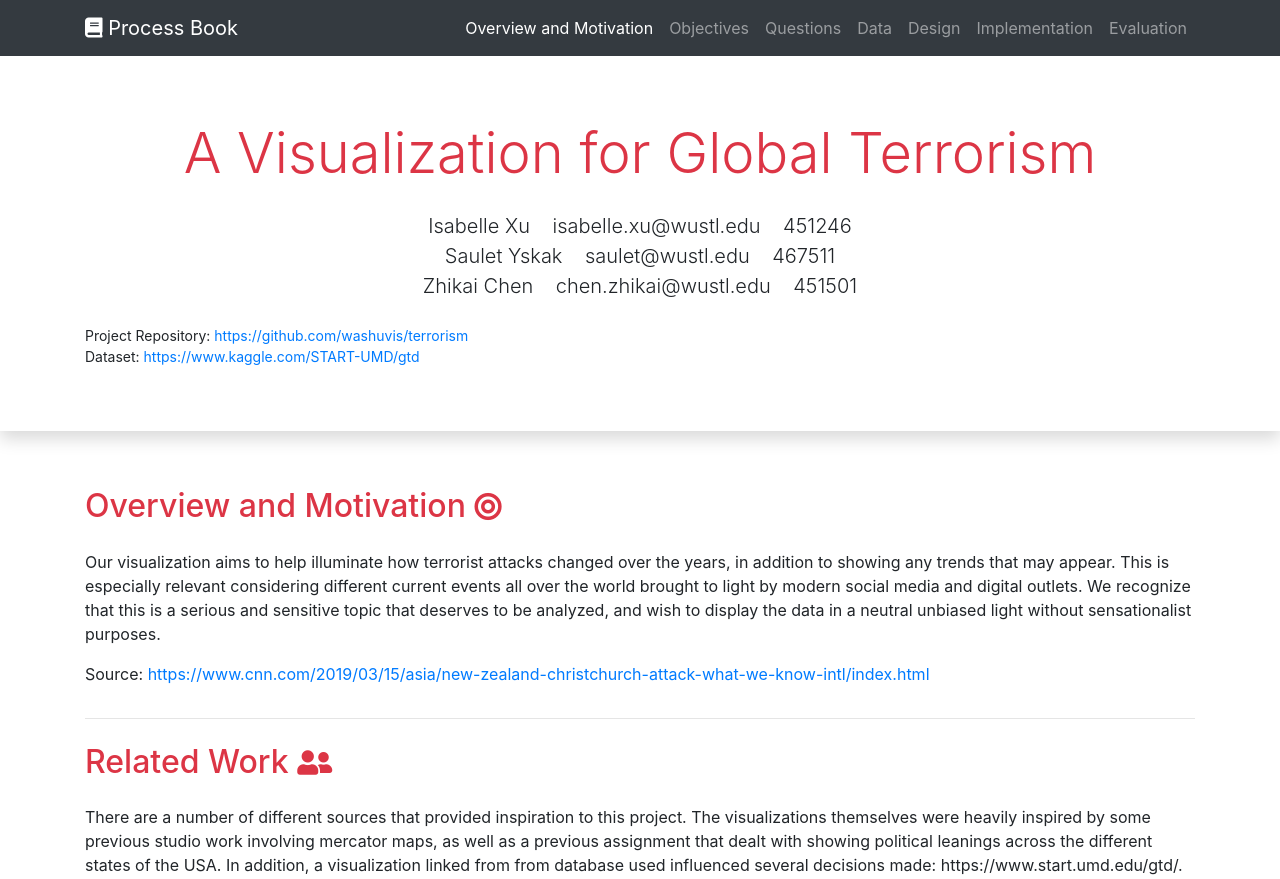
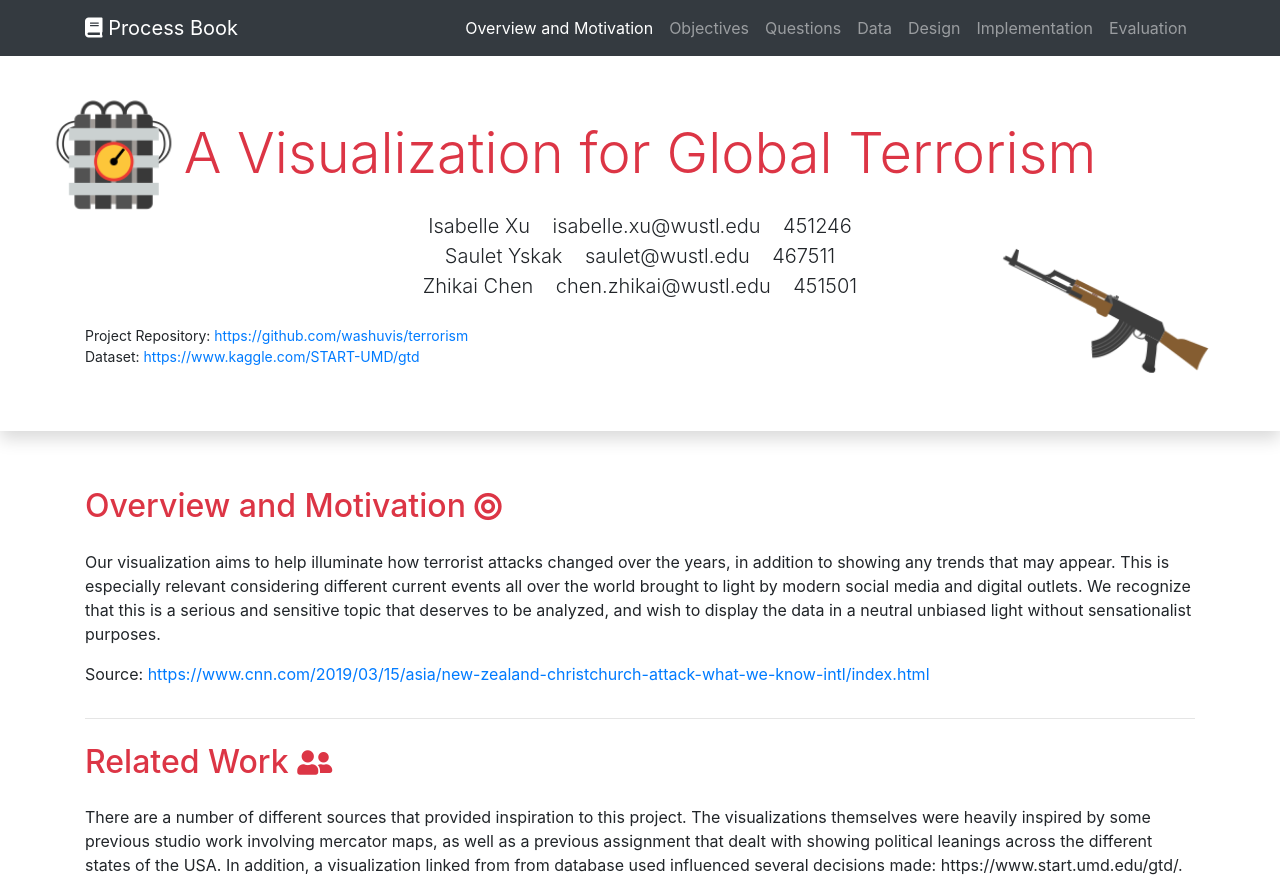
Before and after one commit to Isebyte/SIZ-Process-Book, a plain HTML site: page index.html in a window 1280 px wide. Shown: the top 879 px of the page. Drawn offline with Linux system fonts and the light colour scheme.

Commit message:
Updated Background Image

```diff
--- a/css/style.css
+++ b/css/style.css
@@ -18,7 +18,9 @@
 }
 
 .jumbotron{
-  background: #FFFFFF;
+  background-image: url('../img/process.png');
+  background-size: cover;
+  background-color: #FFFFFF;
 }
 
 
```
Also changed, not shown: img/process.png (added).
